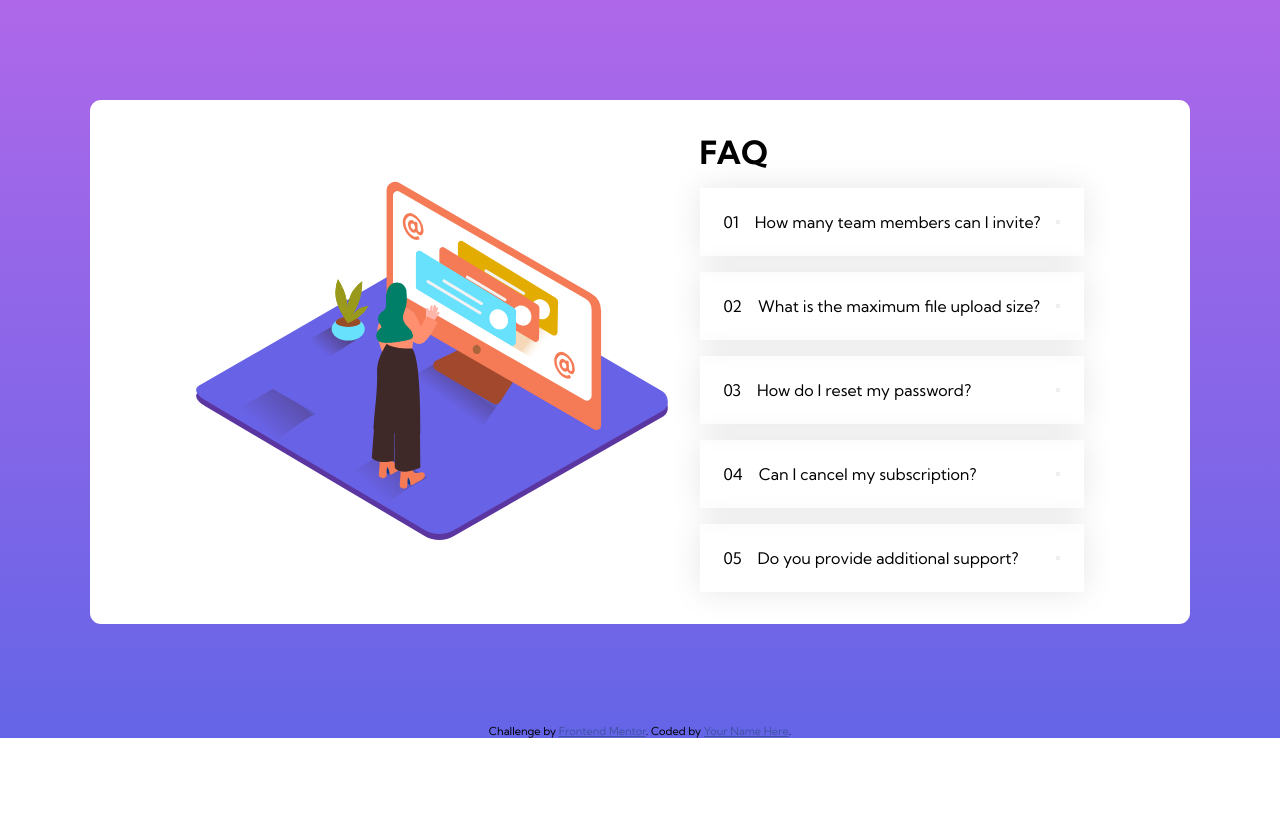
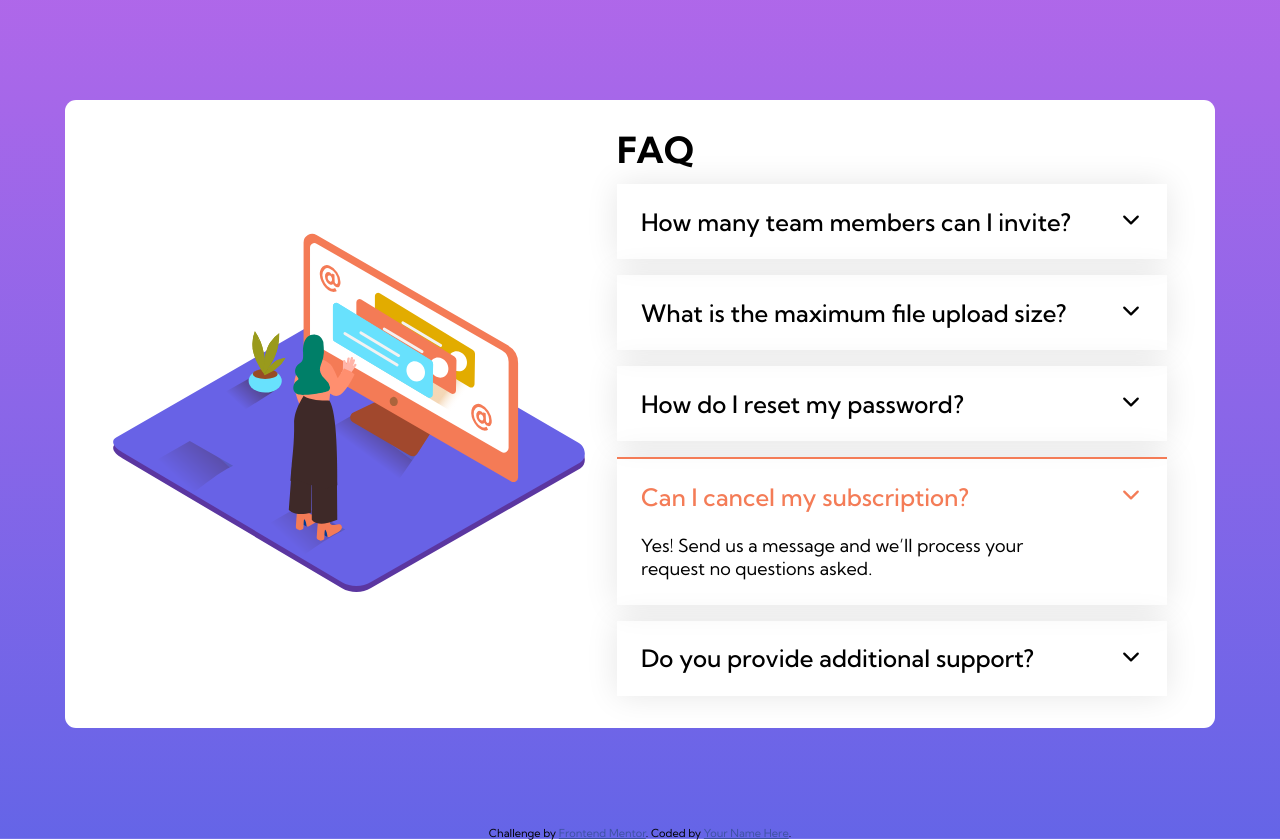
Before and after one commit to kennyoungC/faq-accordion-card-main, a plain HTML site: page index.html in a window 1280 px wide. Before the commit the page ends 800 px from the top, so only its background shows below. Drawn offline with nearby package versions, Linux system fonts and the light colour scheme.

Commit message:
re styling my faq

```diff
--- a/index.html
+++ b/index.html
@@ -11,6 +11,14 @@
       sizes="32x32"
       href="./images/favicon-32x32.png"
     />
+    <script
+      type="module"
+      src="https://unpkg.com/ionicons@5.5.2/dist/ionicons/ionicons.esm.js"
+    ></script>
+    <script
+      nomodule
+      src="https://unpkg.com/ionicons@5.5.2/dist/ionicons/ionicons.js"
+    ></script>
     <link rel="preconnect" href="https://fonts.googleapis.com" />
     <link rel="preconnect" href="https://fonts.gstatic.com" crossorigin />
     <link
@@ -44,11 +52,11 @@
         <div class="col-2">
           <h1 class="faq-header">FAQ</h1>
           <div class="item">
-            <p class="number">01</p>
+            <!-- <p class="number">01</p> -->
             <p class="sub-header">How many team members can I invite?</p>
             <button class="arrow-open">
               <ion-icon
-                class="arrow-down"
+                class="arrow-icon"
                 name="chevron-down-outline"
               ></ion-icon>
             </button>
@@ -61,11 +69,11 @@
             </div>
           </div>
           <div class="item">
-            <p class="number">02</p>
+            <!-- <p class="number">02</p> -->
             <p class="sub-header">What is the maximum file upload size?</p>
             <button class="arrow-open">
               <ion-icon
-                class="arrow-down"
+                class="arrow-icon"
                 name="chevron-down-outline"
               ></ion-icon>
             </button>
@@ -78,11 +86,11 @@
             </div>
           </div>
           <div class="item">
-            <p class="number">03</p>
+            <!-- <p class="number">03</p> -->
             <p class="sub-header">How do I reset my password?</p>
             <button class="arrow-open">
               <ion-icon
-                class="arrow-down"
+                class="arrow-icon"
                 name="chevron-down-outline"
               ></ion-icon>
             </button>
@@ -94,17 +102,17 @@
               </p>
             </div>
           </div>
-          <div class="item">
-            <p class="number">04</p>
+          <div class="item open">
+            <!-- <p class="number">04</p> -->
             <p class="sub-header">Can I cancel my subscription?</p>
             <button class="arrow-open">
               <ion-icon
-                class="arrow-down"
+                class="arrow-icon"
                 name="chevron-down-outline"
               ></ion-icon>
             </button>
 
-            <div class="hidden-box">
+            <div class="hidden-box open-box">
               <p class="faq-text">
                 Yes! Send us a message and we’ll process your request no
                 questions asked.
@@ -112,11 +120,11 @@
             </div>
           </div>
           <div class="item">
-            <p class="number">05</p>
+            <!-- <p class="number">05</p> -->
             <p class="sub-header">Do you provide additional support?</p>
             <button class="arrow-open">
               <ion-icon
-                class="arrow-down"
+                class="arrow-icon"
                 name="chevron-down-outline"
               ></ion-icon>
             </button>
--- a/script.js
+++ b/script.js
@@ -1,19 +1,9 @@
 `use strict`;
 
-const headerBox = document.querySelectorAll(`.header-box`);
-const faqContainer = document.querySelector(`.faq--1`);
-const faqText = document.getElementsByClassName(`faq-text`);
-const arrowOpen = document.getElementsByClassName(`arrow-open`);
-console.log(arrowOpen);
+const boxItem = document.querySelectorAll(`.item`);
+const arrowBtn = document.querySelectorAll(`.arrow-open`);
 
-for (let i = 0; i < arrowOpen.length; i++) {
-  arrowOpen[i].addEventListener(
-    `click`,
-    () => {
-      for (let i = 0; i < faqText.length; i++) {
-        faqText[i].classList.toggle(`hidden`);
-      }
-    },
-    false
-  );
-}
+console.log(boxItem);
+console.log(arrowBtn);
+
+const open = function () {};
--- a/style.css
+++ b/style.css
@@ -6,6 +6,8 @@
 body {
   font-family: "Kumbh Sans", sans-serif;
   max-width: 1440px auto;
+  font-size: 18px;
+  line-height: 1;
   /* height: 80vh; */
   background: linear-gradient(
     to bottom,
@@ -20,7 +22,7 @@ h2 {
   font-weight: 500;
 }
 .container {
-  width: 1100px;
+  width: 1150px;
   margin: 100px auto;
   background-color: #fff;
   border-radius: 11px;
@@ -39,15 +41,43 @@ h2 {
   box-shadow: 0 0 32px rgba(0, 0, 0, 0.1);
   padding: 24px;
   display: grid;
-  grid-template-columns: auto 1fr auto;
-  column-gap: 16px;
+  grid-template-columns: 1fr auto;
+  column-gap: 32px;
   row-gap: 24px;
   align-items: center;
 }
 .hidden-box {
-  grid-column: 2;
+  grid-column: 1;
   display: none;
+  line-height: 1.3;
 }
+.arrow-down {
+  background: none;
+}
+.sub-header {
+  font-size: 24px;
+  font-weight: 500;
+  /* color: #087f5b; */
+}
+.arrow-open {
+  border: none;
+  background: none;
+}
+.arrow-icon {
+  border: none;
+  background: none;
+  font-size: 24px;
+}
+
 .open {
-  border-top: #087f5b solid 5px;
+  border-top: hsl(14, 88%, 65%) solid 2px;
 }
+.open .hidden-box {
+  display: block;
+}
+
+.open .arrow-down,
+.open .sub-header,
+.open .arrow-icon {
+  color: hsl(14, 88%, 65%);
+}
```
